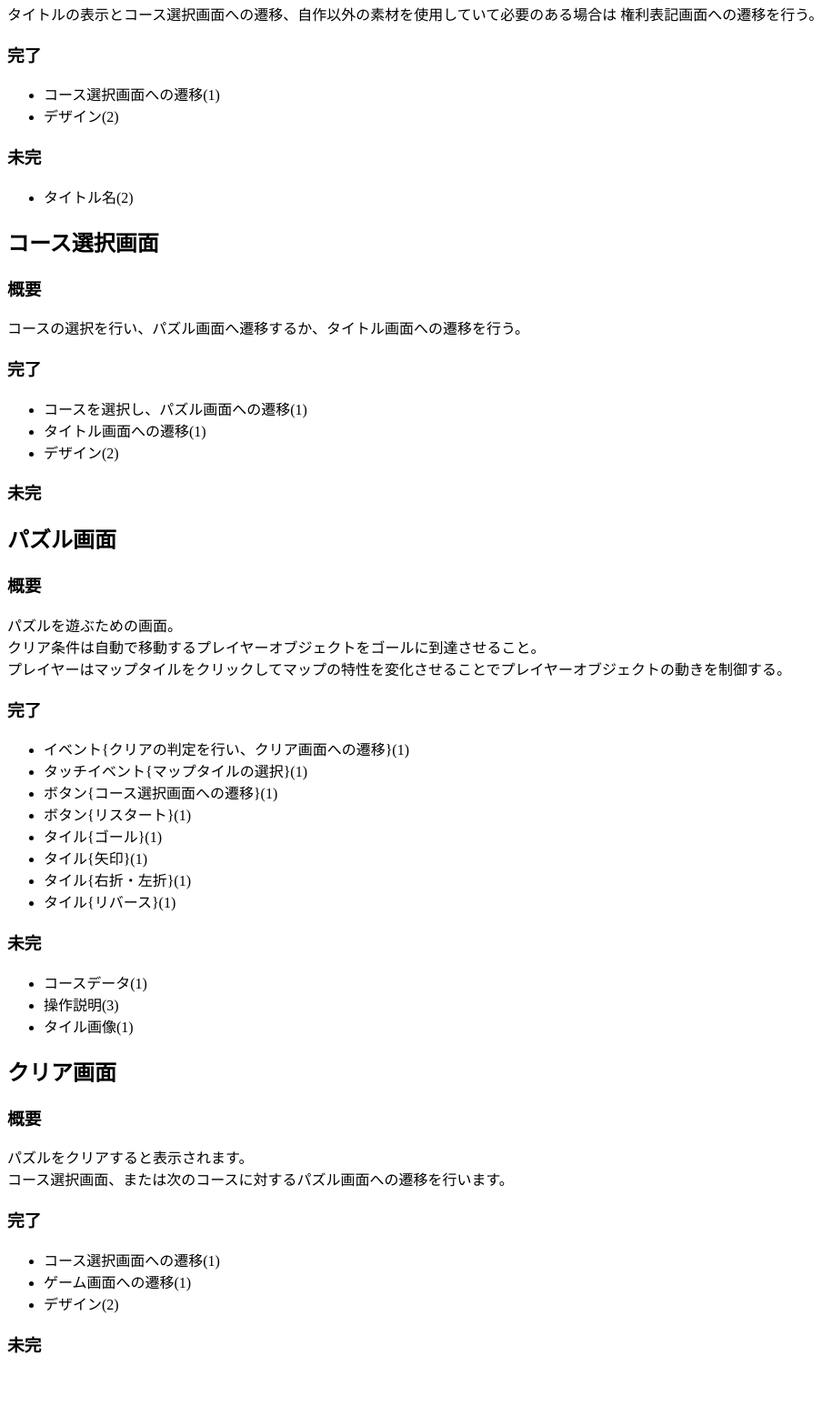
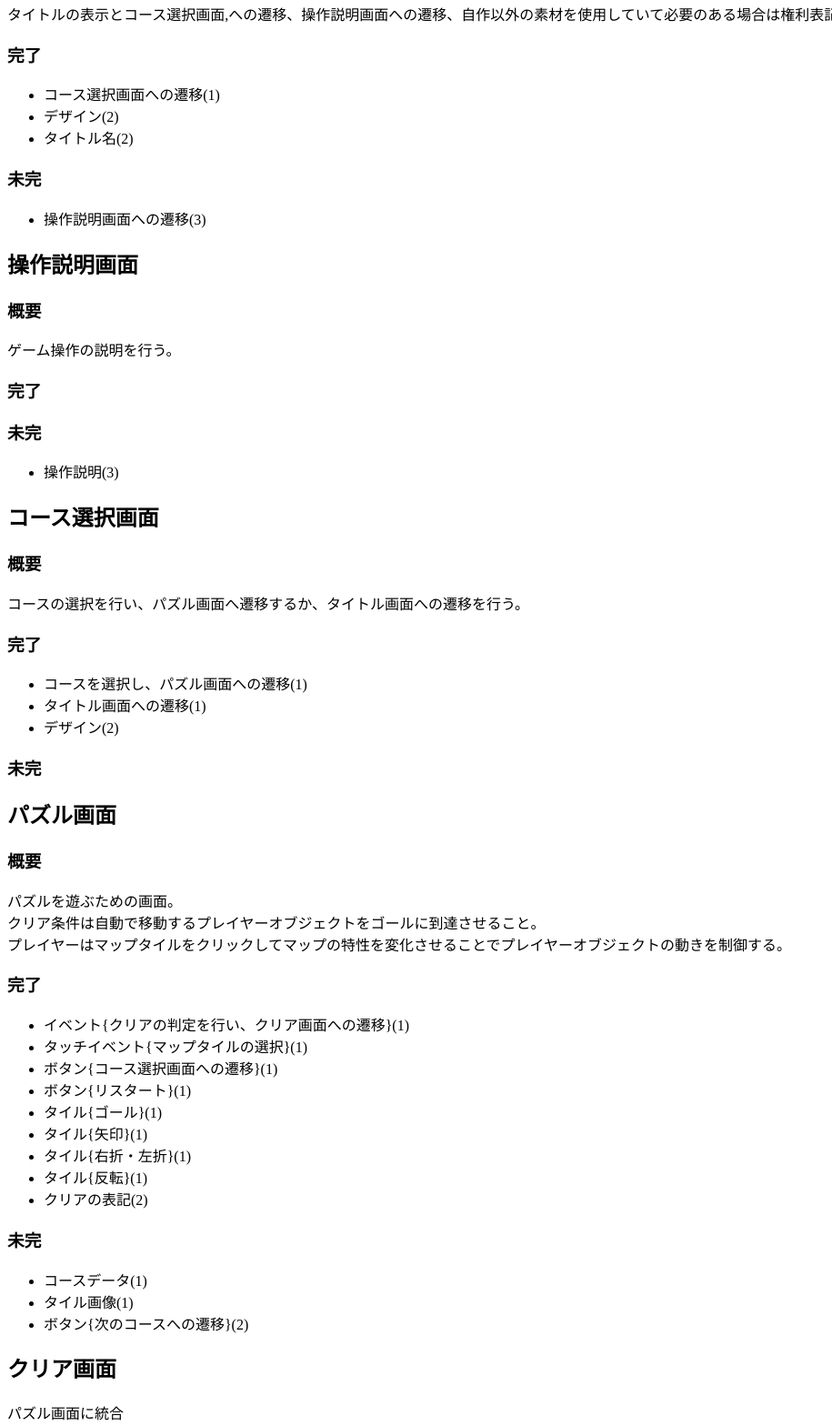
Before and after one commit to otomo-one/dev-list, a plain HTML site: page index.html in a window 1280 px wide. Shown: the part 641-2209 px from the top of the page at 91% size, without its empty margins (0-915 px from the left). Before the commit the page ends 2150 px from the top, so only its background shows below. Drawn offline with Linux system fonts and the light colour scheme.

Commit message:
作業リスト更新

```diff
--- a/index.html
+++ b/index.html
@@ -30,20 +30,34 @@
 
 <h3>概要</h3>
 
-<p>タイトルの表示とコース選択画面への遷移、自作以外の素材を使用していて必要のある場合は
-権利表記画面への遷移を行う。</p>
+<p>タイトルの表示とコース選択画面,への遷移、操作説明画面への遷移、自作以外の素材を使用していて必要のある場合は権利表記画面への遷移を行う。</p>
 
 <h3>完了</h3>
 
 <ul>
 <li>コース選択画面への遷移(1)</li>
 <li>デザイン(2)</li>
+<li>タイトル名(2)</li>
 </ul>
 
 <h3>未完</h3>
 
 <ul>
-<li>タイトル名(2)</li>
+<li>操作説明画面への遷移(3)</li>
+</ul>
+
+<h2>操作説明画面</h2>
+
+<h3>概要</h3>
+
+<p>ゲーム操作の説明を行う。</p>
+
+<h3>完了</h3>
+
+<h3>未完</h3>
+
+<ul>
+<li>操作説明(3)</li>
 </ul>
 
 <h2>コース選択画面</h2>
@@ -80,30 +94,18 @@
 <li>タイル{ゴール}(1)</li>
 <li>タイル{矢印}(1)</li>
 <li>タイル{右折・左折}(1)</li>
-<li>タイル{リバース}(1)</li>
+<li>タイル{反転}(1)</li>
+<li>クリアの表記(2)</li>
 </ul>
 
 <h3>未完</h3>
 
 <ul>
 <li>コースデータ(1)</li>
-<li>操作説明(3)</li>
 <li>タイル画像(1)</li>
+<li>ボタン{次のコースへの遷移}(2)</li>
 </ul>
 
 <h2>クリア画面</h2>
 
-<h3>概要</h3>
-
-<p>パズルをクリアすると表示されます。<br />
-コース選択画面、または次のコースに対するパズル画面への遷移を行います。</p>
-
-<h3>完了</h3>
-
-<ul>
-<li>コース選択画面への遷移(1)</li>
-<li>ゲーム画面への遷移(1)</li>
-<li>デザイン(2)</li>
-</ul>
-
-<h3>未完</h3>
+<p>パズル画面に統合</p>
```
Also changed, not shown: 1 other file.
